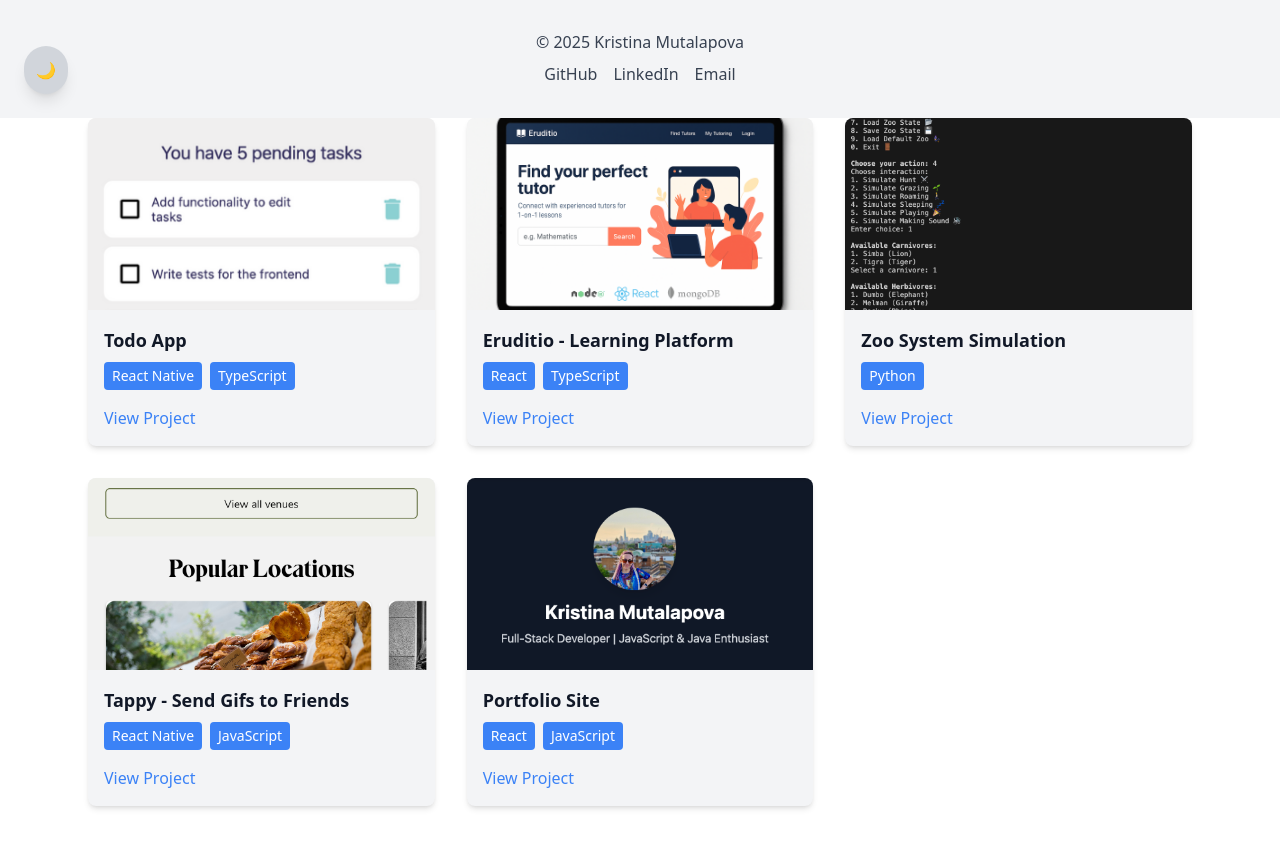
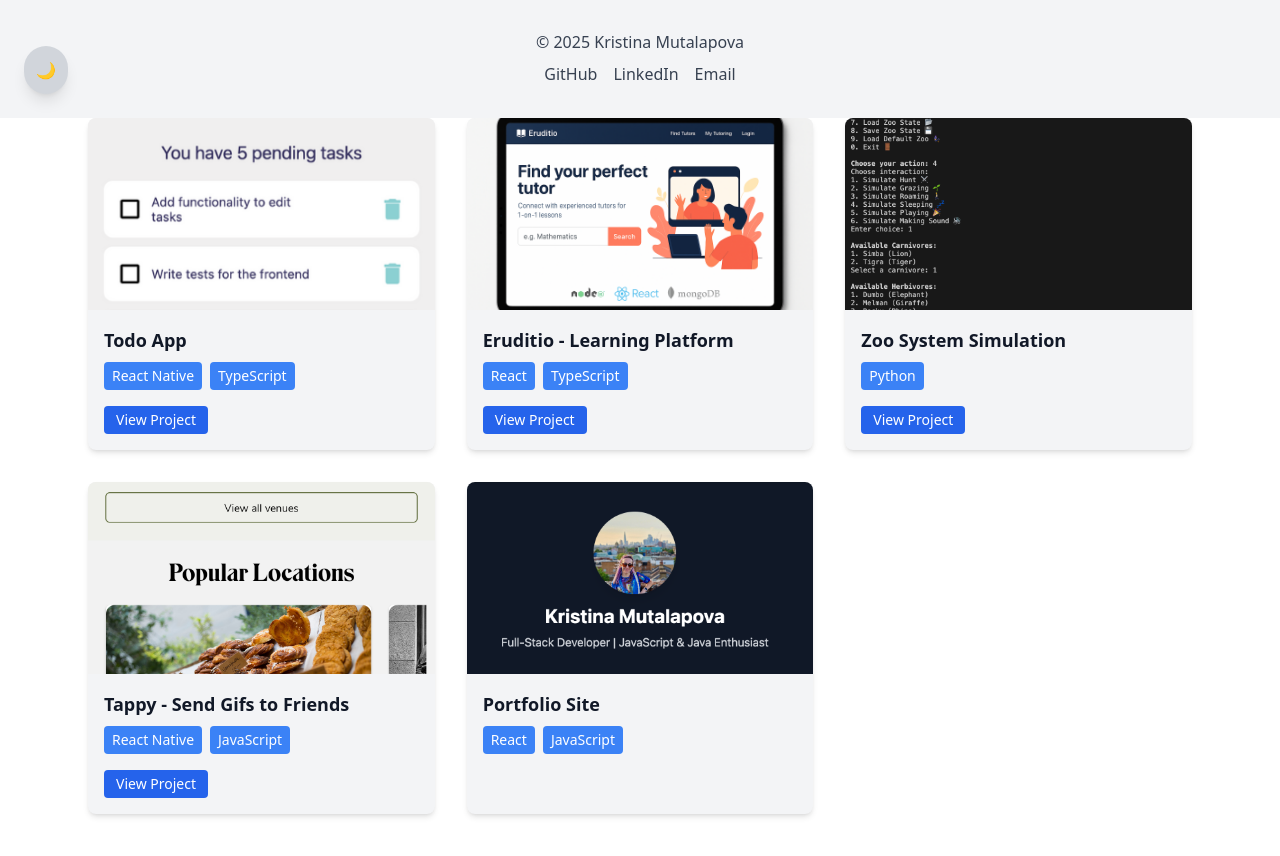
Before and after one commit to krismutalapova/portfolio-website, a React (Create React App) app: page / in a window 1280 px wide. Shown: the part 682-1538 px from the top of the page. Built offline with nearby package versions, Linux system fonts and the light colour scheme.

Commit message:
feat: add hover effects and action buttons to project cards

```diff
--- a/src/components/Projects.js
+++ b/src/components/Projects.js
@@ -151,7 +151,7 @@ function Projects() {
 
                 <div className="grid grid-cols-1 sm:grid-cols-2 md:grid-cols-3 gap-6 md:gap-8">
                     {filteredProjects.map((project) => (
-                        <article key={project.id} className="bg-gray-100 dark:bg-gray-800 rounded-lg shadow-md overflow-hidden flex flex-col h-full">
+                        <article key={project.id} className="bg-gray-100 dark:bg-gray-800 rounded-lg shadow-md overflow-hidden flex flex-col h-full transform transition-transform duration-300 hover:scale-105 hover:shadow-2xl group">
                             <div
                                 className="relative w-full h-48 sm:h-56 md:h-48 cursor-pointer focus:outline-none focus:ring-2 focus:ring-blue-500"
                                 onClick={() => toggleDescription(project.id)}
@@ -168,15 +168,15 @@ function Projects() {
                                 <img
                                     src={project.image}
                                     alt={`Screenshot of "${project.title}" project`}
-                                    className="w-full h-full object-cover"
+                                    className="w-full h-full object-cover group-hover:brightness-75 transition"
                                 />
-                                <div className="absolute inset-0 bg-black bg-opacity-40 opacity-0 hover:opacity-100 flex items-center justify-center text-white text-sm transition-opacity">
+                                <div className="absolute inset-0 bg-black bg-opacity-40 opacity-0 group-hover:opacity-100 flex items-center justify-center text-white text-sm transition-opacity">
                                     {expandedId === project.id ? 'Click to hide details' : 'Click to view details'}
                                 </div>
                             </div>
                             <div className="p-4 flex-1 flex flex-col">
-                                <h3 className="text-base md:text-lg font-semibold">{project.title}</h3>
-                                <div className="mt-2 flex flex-wrap gap-2 overflow-x-hidden">
+                                <h3 className="text-base md:text-lg font-semibold mb-1">{project.title}</h3>
+                                <div className="mt-1 flex flex-wrap gap-2 overflow-x-hidden">
                                     {project.tags.map((tag, index) => (
                                         <span key={index} className="text-xs md:text-sm bg-blue-500 dark:bg-blue-700 text-white px-2 py-1 rounded whitespace-nowrap">
                                             {tag}
@@ -190,9 +190,18 @@ function Projects() {
                                         ))}
                                     </div>
                                 )}
-                                <a href={project.link} className="block mt-4 text-blue-500 hover:underline text-sm md:text-base" target="_blank" rel="noopener noreferrer">
-                                    View Project
-                                </a>
+                                <div className="mt-4 flex gap-2">
+                                    {project.link && project.link !== '#' && (
+                                        <a href={project.link} className="px-3 py-1 bg-blue-600 text-white rounded hover:bg-blue-700 transition text-xs md:text-sm font-medium" target="_blank" rel="noopener noreferrer">
+                                            View Project
+                                        </a>
+                                    )}
+                                    {project.live && (
+                                        <a href={project.live} className="px-3 py-1 bg-green-600 text-white rounded hover:bg-green-700 transition text-xs md:text-sm font-medium" target="_blank" rel="noopener noreferrer">
+                                            View Live
+                                        </a>
+                                    )}
+                                </div>
                             </div>
                         </article>
                     ))}
```
